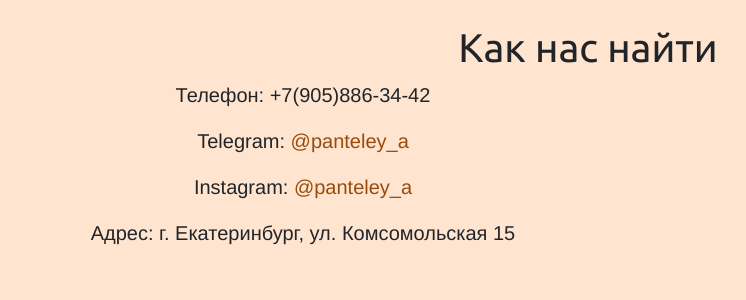
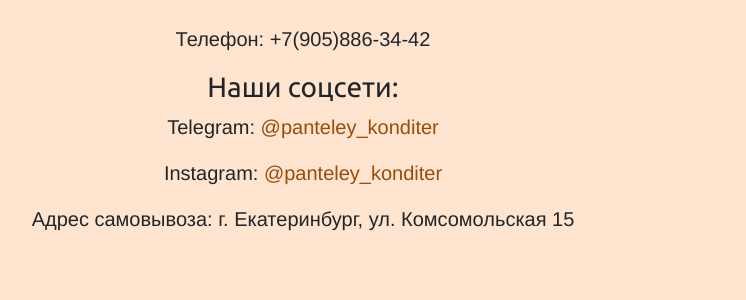
Before and after one commit to voinkovegor/Online-store-torty-ekb, a Django app: page /contacts/ in a window 1280 px wide. Shown: the part 126-426 px from the top of the page, without its empty margins (52-798 px from the left). Run offline with Django 4.2, Linux system fonts and the light colour scheme; parts of the project's set-up code (start-up, migrations or seed data) failed here and were passed over.

Commit message:
Changed contacts

```diff
--- a/shop/templates/shop/headers/contacts.html
+++ b/shop/templates/shop/headers/contacts.html
@@ -28,13 +28,13 @@
 {% block content %}
 <div class="container text-center">
   <br>
-  <h1>Как нас найти</h1>
     <div class="row align-items-center">
         <div class="col-sm-12 col-md-6">
           <p class="fs-5">Телефон: +7(905)886-34-42</p>
-          <p class="fs-5">Telegram: <a href="https://t.me/panteley_a">@panteley_a</a></p>
-          <p class="fs-5">Instagram: <a href="http://instagram.com/panteley_a">@panteley_a</a></p>
-          <p class="fs-5">Адрес: г. Екатеринбург, ул. Комсомольская 15</p>
+            <h3>Наши соцсети:</h3>
+          <p class="fs-5">Telegram: <a href="https://t.me/panteley_konditer">@panteley_konditer</a></p>
+          <p class="fs-5">Instagram: <a href="http://instagram.com/panteley_konditer">@panteley_konditer</a></p>
+            <p class="fs-5">Адрес самовывоза: г. Екатеринбург, ул. Комсомольская 15</p>
         </div>
         <div class="col-sm-12 col-md-6">
           <script type="text/javascript" charset="utf-8" async src="https://api-maps.yandex.ru/services/constructor/1.0/js/?um=constructor%3Ac83874af6a5b40b15a83cf0d269751fe3f6f49a26f0b1eac90bb8ab3e2ccc445&amp;width=100%25&amp;height=330&amp;lang=ru_RU&amp;scroll=true"></script>
```
Also changed, not shown: 1 other file.
